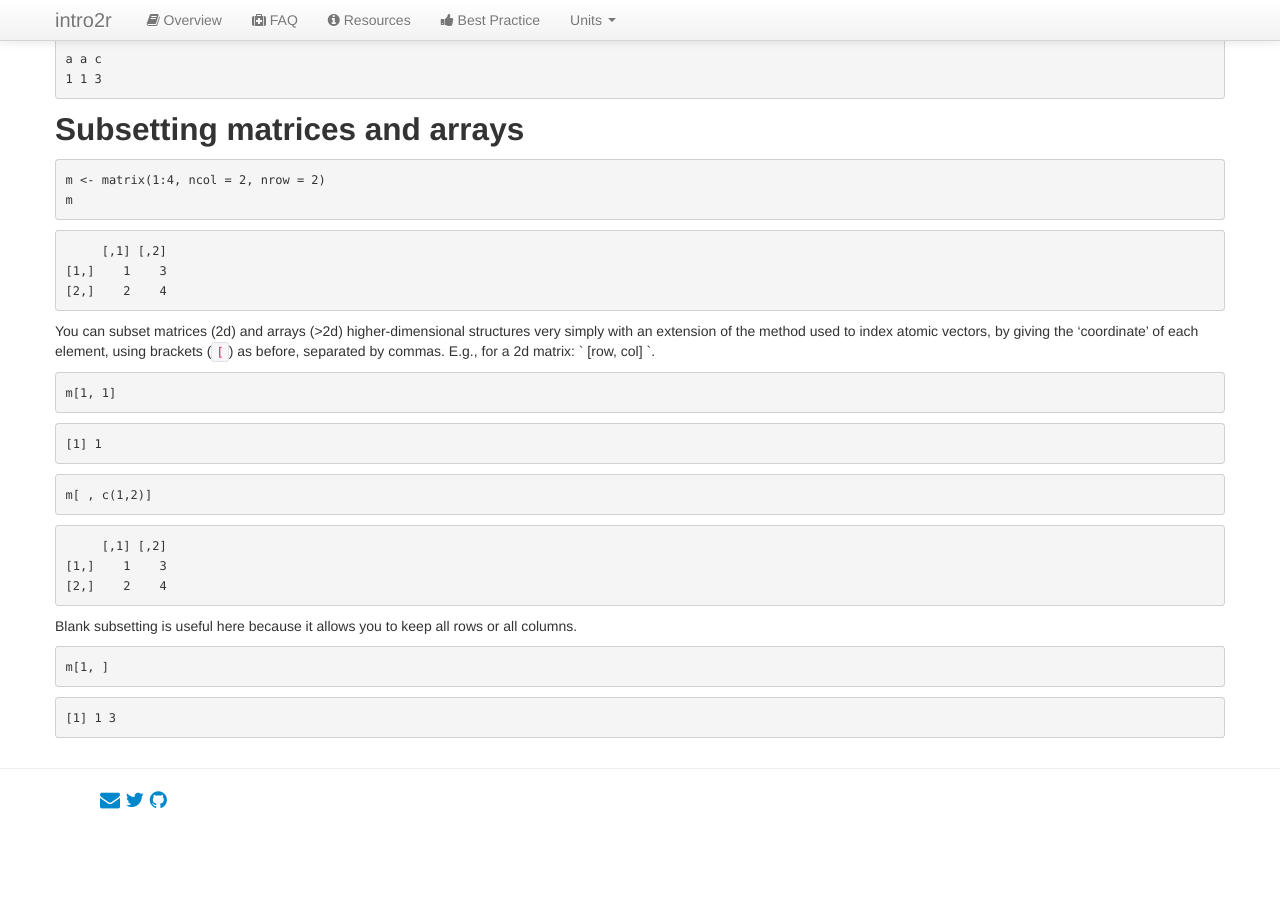
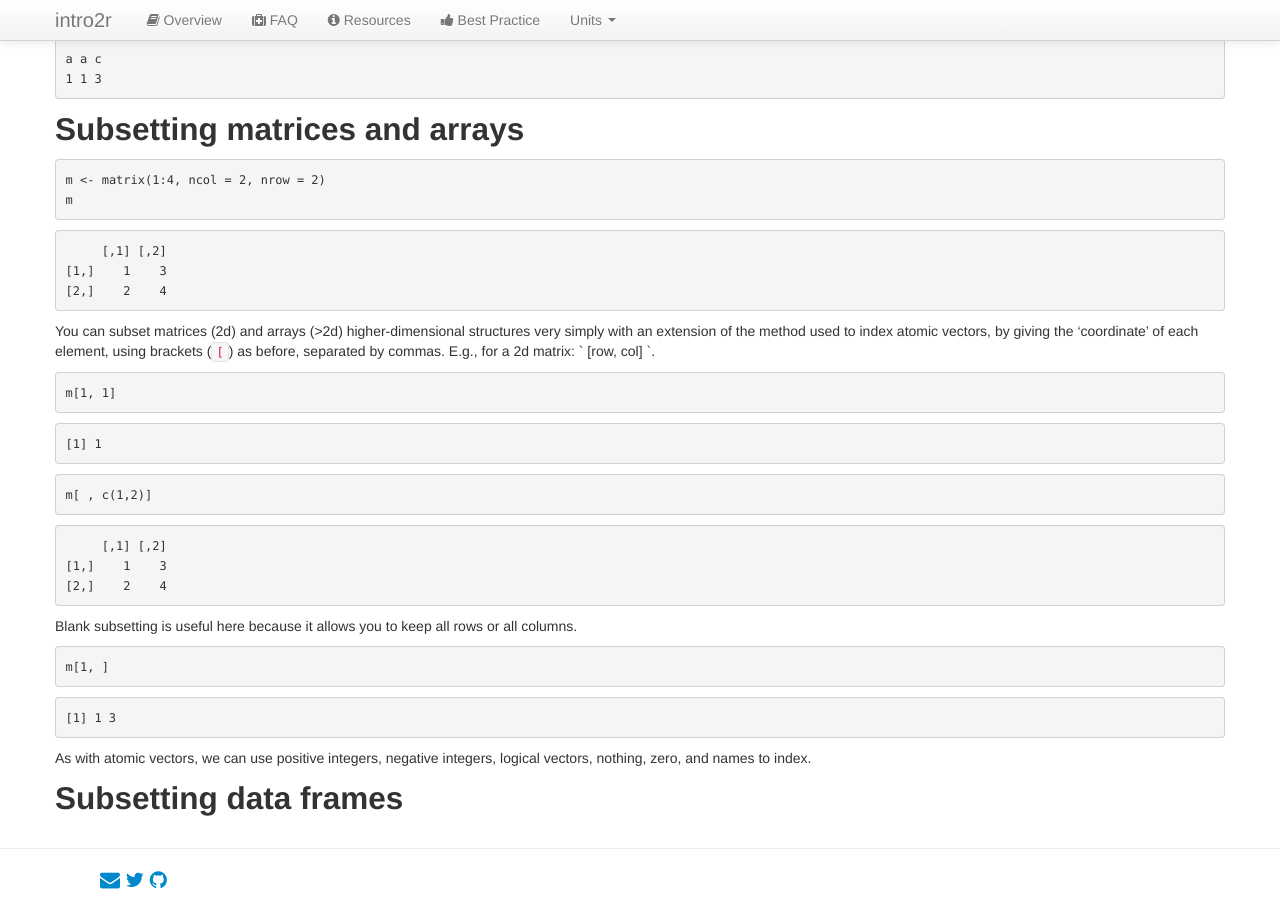
Before and after one commit to intro2r/intro2r, a Jekyll site: the page built from unit2/subsetting-and-indexing.md, in a window 1280 px wide and 900 px high, scrolled down 2484 px. Built offline with Jekyll 4.4.1, drawn with Linux system fonts in a browser that asks for light colours; before the commit the page ends 3304 px from its top, so only the background shows below that.

Commit message:
Update subsetting-and-indexing.md

````diff
--- a/unit2/subsetting-and-indexing.md
+++ b/unit2/subsetting-and-indexing.md
@@ -191,3 +191,8 @@ m[1, ]
 ```
 [1] 1 3
 ```
+
+As with atomic vectors, we can use positive integers, negative integers, logical vectors, nothing, zero, and names to index.
+
+
+## Subsetting data frames
````
